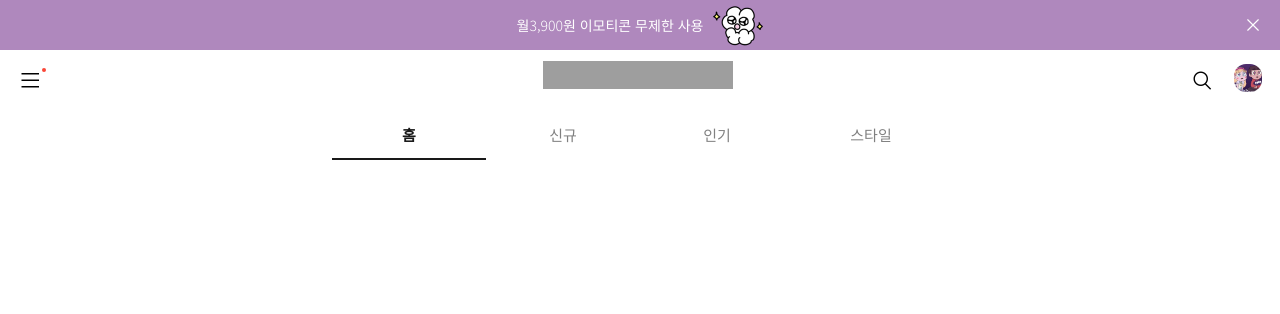
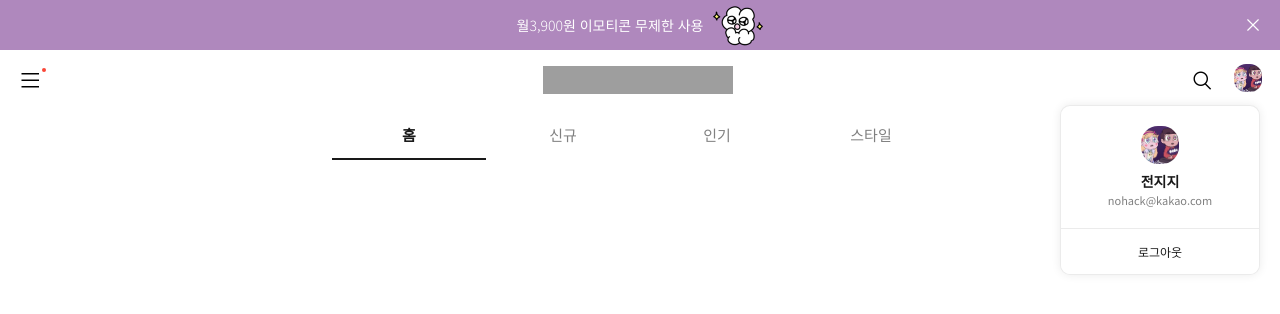
Before and after one commit to n0hack/kakao-emoticon-shop, a website built with webpack: page index.html in a window 1280 px wide. Both pictures are taken after a click on the button 1248 px from the left and 80 px from the top of the page. Built offline with nearby package versions, Linux system fonts and the light colour scheme; grey boxes are pictures that could not be loaded.

Commit message:
feat: 유저 프로필

```diff
--- a/index.html
+++ b/index.html
@@ -28,9 +28,8 @@
           <span class="ico-common ico-closew"></span>
         </button>
       </div>
-      <!-- KAKAO HEADER -->
+
       <header class="header">
-        <!-- SIDEMENU -->
         <div id="js-sidemenu" class="sidemenu sidemenu--hide">
           <div class="sidemenu__inner">
             <strong class="screen-out">나의 이용정보</strong>
@@ -91,7 +90,7 @@
           </div>
         </div>
         <div id="js-sidemenu-overlay" class="sidemenu-overlay sidemenu-overlay--hide"></div>
-        <!-- INNER HEADER -->
+        <!-- HEADER INNER -->
         <div class="header__inner">
           <button id="js-open-sidemenu" class="btn-open-sidemenu" aria-label="사이드메뉴 열기">
             <span class="ico-common ico-menu"></span>
@@ -109,7 +108,7 @@
             <img class="header__user-thumb" src="images/profile.png" alt="사용자 프로필" />
           </button>
         </div>
-        <!-- GNB -->
+        <!-- NAV : GNB -->
         <nav id="js-nav" class="nav">
           <h2 class="screen-out">카카오 이모티콘샵 메인메뉴</h2>
           <ul class="nav__list">
@@ -136,12 +135,19 @@
           </div>
         </div>
         <div id="js-search-overlay" class="search-overlay search-overlay--hide"></div>
+        <!-- PROFILE -->
+        <div id="js-profile" class="profile">
+          <img class="profile__image" src="images/profile.png" alt="사용자 프로필" />
+          <span class="profile__name">전지지</span>
+          <span class="profile__email">nohack@kakao.com</span>
+          <button class="btn-logout">로그아웃</button>
+        </div>
       </header>
-      <!-- KAKAO MAIN -->
+      <!-- MAIN -->
       <main id="js-main" class="main">
         <div class="test"></div>
       </main>
-      <!-- KAKAO FOOTER -->
+      <!-- FOOTER -->
       <footer class="footer">
         <div class="footer__inner">
           <h2 class="screen-out">서비스 이용정보</h2>
--- a/js/app.js
+++ b/js/app.js
@@ -6,6 +6,7 @@
 import './components/sidemenu';
 import './components/nav';
 import './components/search';
+import './components/profile';
 import './components/footer';
 
 // Screens
--- /dev/null
+++ b/js/components/profile.js
@@ -0,0 +1,34 @@
+const profile = document.querySelector('#js-profile');
+const btnOpenProfile = document.querySelector('#js-open-profile');
+
+window.isProfileOpen = false;
+
+const handleOpenProfile = (e) => {
+  if (window.isProfileOpen) {
+    profile.classList.remove('profile--show');
+    window.isProfileOpen = false;
+  } else {
+    profile.classList.add('profile--show');
+    window.isProfileOpen = true;
+  }
+  e.stopPropagation();
+};
+
+const handleCloseProfile = (e) => {
+  if (window.isProfileOpen && !e.target.closest('.profile')) {
+    profile.classList.remove('profile--show');
+    window.isProfileOpen = false;
+  }
+};
+
+const handleProfileResize = () => {
+  if (window.innerWidth > 767 && window.isProfileOpen) {
+    profile.classList.add('profile--show');
+  } else {
+    profile.classList.remove('profile--show');
+  }
+};
+
+if (btnOpenProfile) btnOpenProfile.addEventListener('click', handleOpenProfile);
+if (profile) document.addEventListener('click', handleCloseProfile);
+if (profile) window.addEventListener('resize', handleProfileResize);
--- a/js/components/search.js
+++ b/js/components/search.js
@@ -2,6 +2,7 @@
 
 const kakaoWrap = document.querySelector('#js-kakao-wrap');
 const nav = document.querySelector('#js-nav');
+const profile = document.querySelector('#js-profile');
 const search = document.querySelector('#js-search');
 const searchOverlay = document.querySelector('#js-search-overlay');
 const inputSearch = document.querySelector('#js-input-search');
@@ -14,6 +15,8 @@
   kakaoWrap.scrollTo(0, 0);
   nav.classList.remove('nav--hide');
   window.tempY = 0;
+  profile.classList.remove('profile--show');
+  window.isProfileOpen = false;
 
   kakaoWrap.classList.add('kakao-wrap--search-overlay');
   search.classList.remove('search--hide');
--- a/js/components/sidemenu.js
+++ b/js/components/sidemenu.js
@@ -3,12 +3,15 @@
 const sidemenuOverlay = document.querySelector('#js-sidemenu-overlay');
 const btnOpenSidemenu = document.querySelector('#js-open-sidemenu');
 const nav = document.querySelector('#js-nav');
+const profile = document.querySelector('#js-profile');
 
 const handleOpenSidemenu = () => {
   // 최상단으로 이동
   kakaoWrap.scrollTo(0, 0);
   nav.classList.remove('nav--hide');
   window.tempY = 0;
+  profile.classList.remove('profile--show');
+  window.isProfileOpen = false;
 
   kakaoWrap.classList.add('kakao-wrap--sidemenu-overlay');
   sidemenu.classList.remove('sidemenu--hide');
--- a/styles/components/button.css
+++ b/styles/components/button.css
@@ -35,6 +35,14 @@
   right: 0;
   width: 56px;
   line-height: 5.4rem;
+}
+
+.btn-logout {
+  width: 100%;
+  padding: 1.4rem 0;
+  font-size: 1.2rem;
+  background-color: var(--c-white);
+  border-top: 1px solid rgba(0, 0, 0, 0.08);
 }
 
 .btn-search {
@@ -89,3 +97,9 @@
     height: 100%;
   }
 }
+
+@media screen and (min-width: 1024px) {
+  .btn-logout:hover {
+    background-color: rgba(0, 0, 0, 0.02);
+  }
+}
--- a/styles/components/header.css
+++ b/styles/components/header.css
@@ -6,6 +6,7 @@
   position: fixed;
   top: var(--h-topbnr);
   width: 100%;
+  height: 50px;
   background-color: var(--c-white);
 }
 
@@ -41,11 +42,16 @@
     --h-header: 60px;
   }
 
+  .header {
+    height: 60px;
+  }
+
   .header__inner {
     height: 60px;
   }
 
   .header__title {
+    height: 60px;
     padding-left: 4.4rem;
   }
 }
--- a/styles/components/nav.css
+++ b/styles/components/nav.css
@@ -1,4 +1,6 @@
 .nav {
+  position: relative;
+  top: 0;
   height: 50px;
   background-color: var(--c-white);
   overflow: hidden;
--- /dev/null
+++ b/styles/components/profile.css
@@ -0,0 +1,38 @@
+.profile {
+  position: absolute;
+  top: 55px;
+  right: 20px;
+  display: none;
+  flex-direction: column;
+  align-items: center;
+  width: 200px;
+  padding-top: 1rem;
+  background-color: var(--c-white);
+  border: 1px solid rgba(0, 0, 0, 0.08);
+  border-radius: 10px;
+  box-shadow: 0 0 10px rgba(0, 0, 0, 0.08);
+  overflow: hidden;
+  z-index: var(--z-profile);
+}
+
+.profile--show {
+  display: flex;
+}
+
+.profile__image {
+  width: 38px;
+  margin: 1rem 0;
+  border-radius: 17px;
+}
+
+.profile__name {
+  margin-bottom: 0.4rem;
+  font-size: 1.4rem;
+  font-weight: bold;
+}
+
+.profile__email {
+  margin-bottom: 2rem;
+  color: var(--fc-text);
+  font-size: 1.1rem;
+}
--- a/styles/components/search.css
+++ b/styles/components/search.css
@@ -39,9 +39,9 @@
 
 .search-overlay {
   position: absolute;
-  top: 50px;
+  top: var(--h-header);
   width: 100%;
-  height: calc(100vh - var(--h-topbnr) - 54px);
+  height: calc(100vh - var(--h-topbnr) - var(--h-header));
   background-color: var(--bgc-overlay);
   opacity: 0.3;
   z-index: var(--z-search-overlay);
@@ -114,6 +114,10 @@
   .search__input::-webkit-search-cancel-button {
     display: none;
   }
+
+  .search-overlay {
+    top: calc(var(--h-header) + 50px);
+  }
 }
 
 @media screen and (min-width: 1024px) {
--- a/styles/style.css
+++ b/styles/style.css
@@ -10,6 +10,7 @@
 @import './components/sidemenu.css';
 @import './components/nav.css';
 @import './components/search.css';
+@import './components/profile.css';
 @import './components/footer.css';
 
 /* Screen */
--- a/styles/variables.css
+++ b/styles/variables.css
@@ -37,11 +37,11 @@
   --z-wrap: 1000;
   --z-topbnr: 999;
   --z-header: 100;
-  --z-sidemenu: 590;
-  --z-sidemenu-overlay: 580;
-  --z-nav: -1;
-  --z-search: 490;
-  --z-search-overlay: 480;
-  --z-profile: 390;
+  --z-sidemenu: 610;
+  --z-sidemenu-overlay: 600;
+  --z-nav: 450;
+  --z-search: 510;
+  --z-search-overlay: 500;
+  --z-profile: 550;
   --z-main: -1;
 }
```
Also changed, not shown: dist/app.bundle.js.
